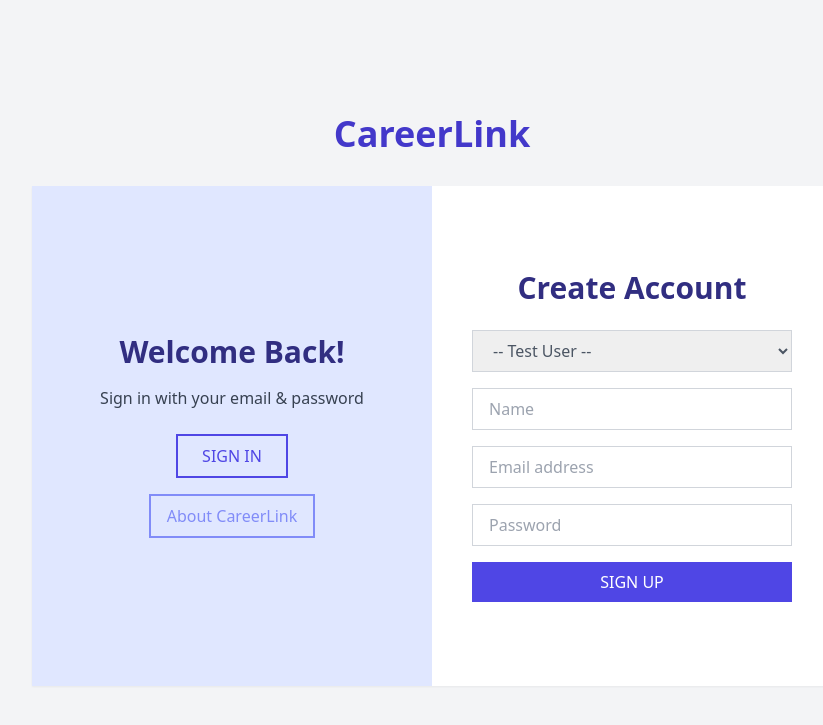
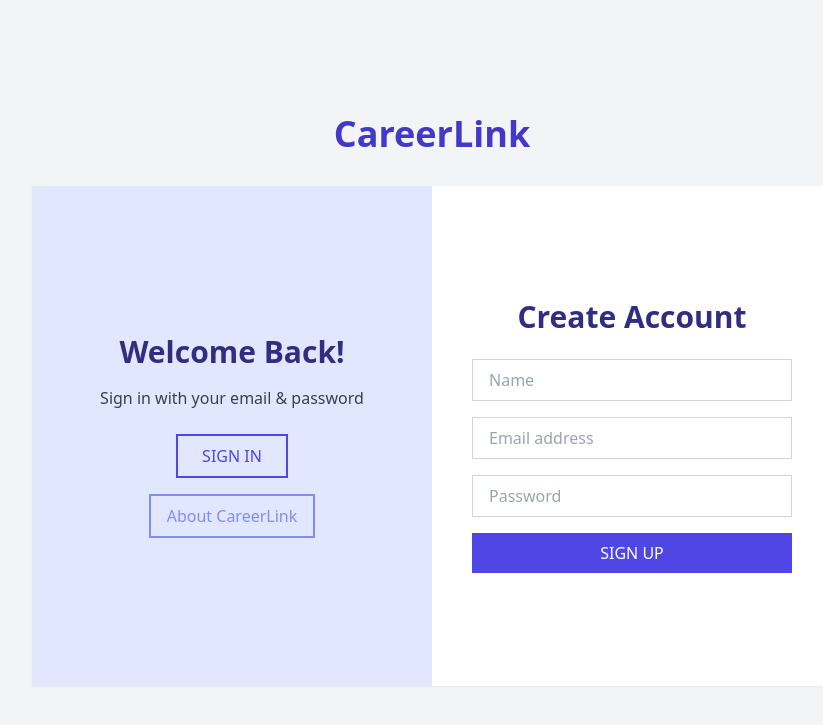
Before and after one commit to Jignesh6155/CITS3403_project, a Flask app: page / in a window 1280 px wide. Shown: the top 725 px of the page, without its empty margins (208-1031 px from the left). Run offline with Flask 3, Linux system fonts and the light colour scheme; style sheets or scripts are compiled from the project's sources; some libraries are stand-ins or nearby versions.

Commit message:
removed dummy users

```diff
--- a/app/templates/index.html
+++ b/app/templates/index.html
@@ -14,7 +14,7 @@
 
   <!-- Inline JavaScript for UI Interactions -->
   <script defer>
-    const SHOW_DUMMY_USERS = true;  // Toggle display of dummy user selection
+    const SHOW_DUMMY_USERS = false;  // Toggle display of dummy user selection
 
     // Predefined dummy users for quick testing
     const dummyUsers = [
```
Also changed, not shown: instance/careerlink.db.
